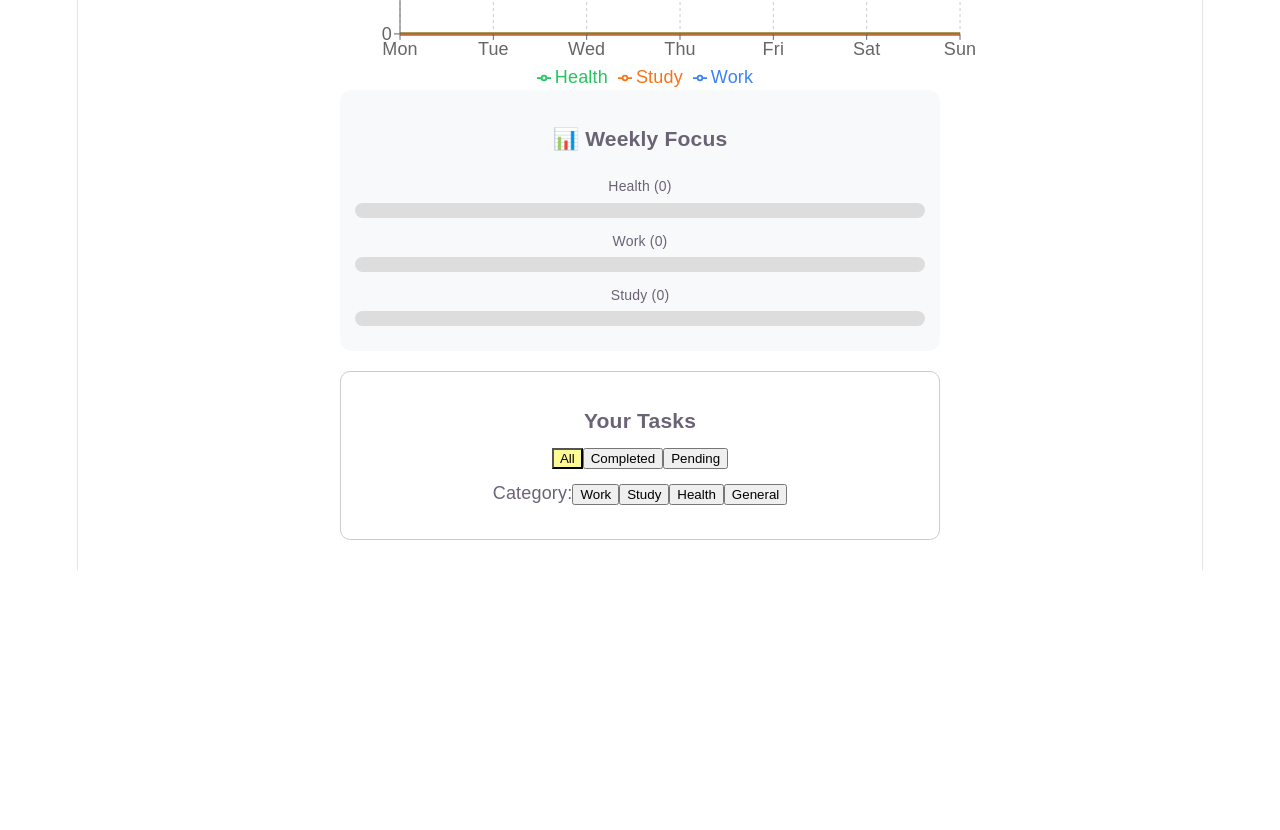
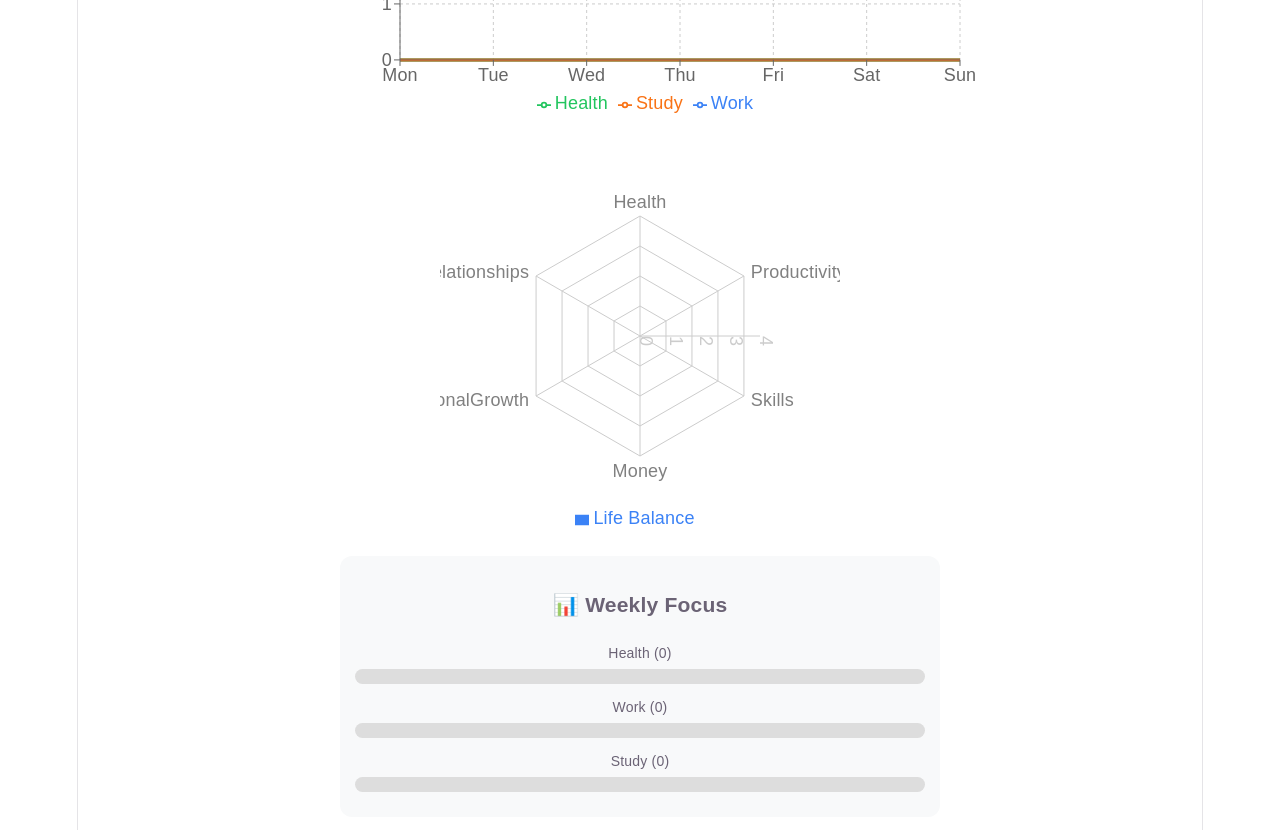
Before and after one commit to Rudra137/productivity-os, a React (Vite) app in the folder lifeos-dashboard/: page / in a window 1280 px wide. Shown: the part 1020-1850 px from the top of the page. Before the commit the page ends 1590 px from the top, so only its background shows below. Built offline with nearby package versions, Linux system fonts and the light colour scheme.

Commit message:
Added the Radar visualization and dropped

```diff
--- a/lifeos-dashboard/src/App.jsx
+++ b/lifeos-dashboard/src/App.jsx
@@ -6,8 +6,10 @@ import {
   Draggable
 } from "@hello-pangea/dnd";
 import {
-  AreaChart, Area, XAxis, YAxis, Tooltip, CartesianGrid, Legend
+  AreaChart, Area, XAxis, YAxis, Tooltip, CartesianGrid, Legend, RadarChart, PolarGrid, PolarAngleAxis, PolarRadiusAxis, Radar
 } from "recharts";
+
+
 
 
 
@@ -36,51 +38,13 @@ function App() {
 });
 
 
-//DERIVED DATA
-
-const days = ["Sun","Mon","Tue","Wed","Thu","Fri","Sat"];
-// 📅 Today
-const today = new Date().toLocaleDateString();
-
-// 📊 Today's tasks
-const todaysTasks = tasks.filter(t => t.date === today);
-
-// 🎯 Filtered tasks
-const filteredTasks = todaysTasks.filter((task) => {
-  if (filter === "Completed" && !task.completed) return false;
-  if (filter === "Pending" && task.completed) return false;
-  if (categoryFilter !== "All" && task.category !== categoryFilter) return false;
-  return true;
-});
-
-
-// 📊 Weekly data (FIXED POSITION)
-const getWeeklyTrend = () => {
-  const result = {
-    Work: Array(7).fill(0),
-    Health: Array(7).fill(0),
-    Study: Array(7).fill(0)
-  };
-
-  tasks.forEach(task => {
-    if (!task.completed) return;
-
-    const date = new Date(task.date);
-    const dayIndex = date.getDay(); // 0-6
-
-    if (result[task.category]) {
-      result[task.category][dayIndex]++;
-    }
-  });
-
-  return result;
-};
-
+// Helper functions to assign scores based on priority
 const getTaskScore = (task) => {
   if (task.priority === "High") return 3;
   if (task.priority === "Medium") return 2;
   return 1; // Low
 };
+
 
 // 📊 Weekly chart data (FIXED POSITION)
 const getWeeklyChartData = () => {
@@ -113,10 +77,65 @@ const getWeeklyChartData = () => {
   }).reverse();
 };
 
+// 🧠 Life Radar data (FIXED POSITION)
+const getLifeRadarData = () => {
+  const now = new Date();
+  const last7Days = [...Array(7)].map((_, i) => {
+    const d = new Date();
+    d.setDate(now.getDate() - i);
+    return d.toLocaleDateString();
+  });
 
+  const weekTasks = tasks.filter(
+    t => last7Days.includes(t.date) && t.completed
+  );
+
+  const domainScores = {
+    Health: 0,
+    Productivity: 0,
+    Skills: 0,
+    Money: 0,
+    PersonalGrowth: 0,
+    Relationships: 0
+  };
+  const max = Math.max(...Object.values(domainScores), 1);
+  weekTasks.forEach(task => {
+    const score = getTaskScore(task);
+
+    if (task.category === "Health") domainScores.Health += score;
+    if (task.category === "Work") domainScores.Productivity += score;
+    if (task.category === "Study") domainScores.Skills += score;
+
+    // future-ready mappings
+    if (task.category === "Finance") domainScores.Money += score;
+    if (task.category === "Spiritual") domainScores.PersonalGrowth += score;
+    if (task.category === "Family") domainScores.Relationships += score;
+  });
+
+  return Object.keys(domainScores).map(key => ({
+    subject: key,
+    value: (domainScores[key] / max) * 10 // normalize to 10
+  }));
+};
+
+
+//DERIVED DATA
+
+// 📅 Today
+const today = new Date().toLocaleDateString();
+
+// 📊 Today's tasks
+const todaysTasks = tasks.filter(t => t.date === today);
+
+// 🎯 Filtered tasks
+const filteredTasks = todaysTasks.filter((task) => {
+  if (filter === "Completed" && !task.completed) return false;
+  if (filter === "Pending" && task.completed) return false;
+  if (categoryFilter !== "All" && task.category !== categoryFilter) return false;
+  return true;
+});
 const chartData = getWeeklyChartData();
-
-const weeklyTrend = getWeeklyTrend();
+const radarData = getLifeRadarData();
 
 
 // Calculate today's stats
@@ -134,7 +153,11 @@ const percent = total === 0 ? 0 : Math.round((completed / total) * 100);
     Study: tasks.filter(t => t.category === "Study" && t.completed).length
   };
   const maxValue = Math.max(...Object.values(weeklyData), 1);
-  const maxDayValue = Math.max(...weeklyTrend.Work, ...weeklyTrend.Health, ...weeklyTrend.Study, 1);
+  const todayScore = todaysTasks
+  .filter(t => t.completed)
+  .reduce((sum, t) => sum + getTaskScore(t), 0);
+
+
 
 //FUNCTIONS
   //function to handle adding a new task to the list
@@ -273,6 +296,7 @@ console.log("TASKS:", tasks);
   background: "#f0f0f0"
 }}>
   <h3>📊 Daily Progress</h3>
+  <p>⚡ Productivity Score Today: {todayScore}</p>
 
   <div style={{
     height: "20px",
@@ -462,6 +486,22 @@ console.log("TASKS:", tasks);
 
 </AreaChart>
 
+{/* LIFE BALANCE RADAR SECTION */}
+<RadarChart outerRadius={120} width={400} height={400} data={radarData} style={{ margin: "20px auto" }} padding={{ top: 20, right: 30, left: 20, bottom: 15 }}>
+  <PolarGrid />
+  <PolarAngleAxis dataKey="subject" />
+  <PolarRadiusAxis />
+
+  <Radar
+    name="Life Balance"
+    dataKey="value"
+    stroke="#3b82f6"
+    fill="#3b82f6"
+    fillOpacity={0.6}
+  />
+
+  <Legend />
+</RadarChart>
 
     {/* 🟦 WEEKLY FOCUS SECTION */}
   <div style={{
```
